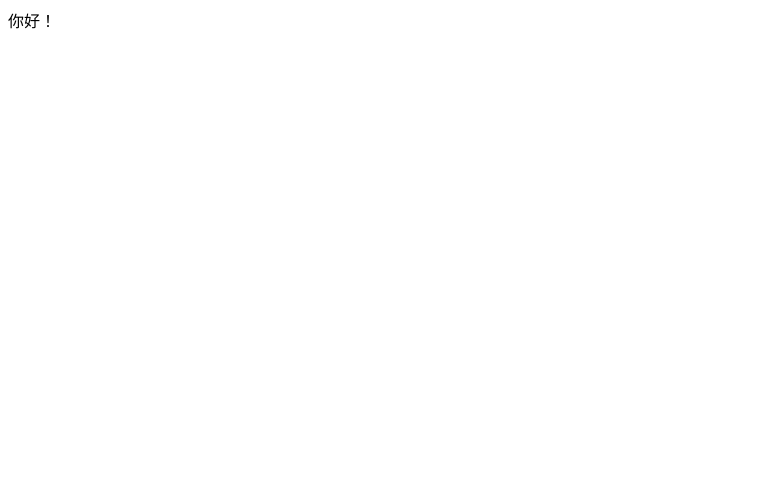
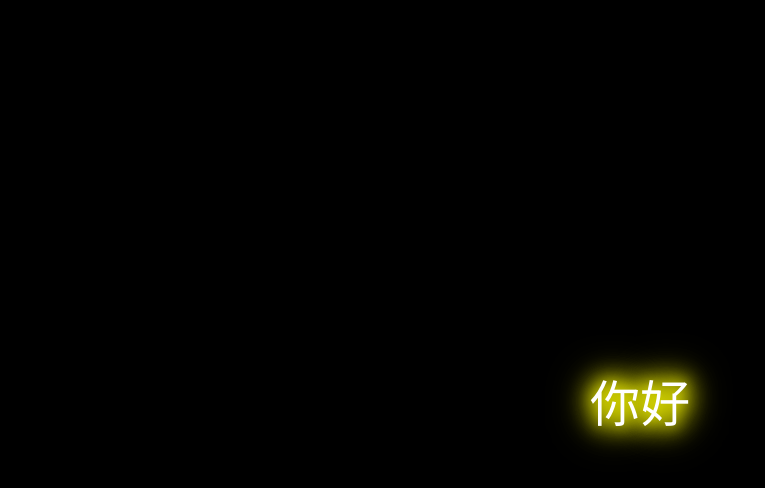
Before and after one commit to SundayThree/SundayThree.github.io, a plain HTML site: page index.html in a window 1280 px wide. Shown: the whole page, without its empty margins (0-765 px from the left). Drawn offline with Linux system fonts and the light colour scheme.

Commit message:
Update index.html

```diff
--- a/index.html
+++ b/index.html
@@ -1 +1,36 @@
-你好！
+<!DOCTYPE html>
+<html>
+<head>
+    <style>
+        body {
+            display: flex;
+            justify-content: center;
+            align-items: center;
+            height: 100vh;
+            margin: 0;
+            background-color: #000;
+            overflow: hidden;
+            font-family: 'Arial', sans-serif;
+        }
+
+        .hello {
+            font-size: 50px;
+            color: #fff;
+            text-align: center;
+            animation: glow 2s ease-in-out infinite alternate;
+        }
+
+        @keyframes glow {
+            from {
+                text-shadow: 0 0 10px #ff0, 0 0 20px #ff0, 0 0 30px #ff0, 0 0 40px #ff0;
+            }
+            to {
+                text-shadow: 0 0 20px #ff0, 0 0 30px #ff0, 0 0 40px #ff0, 0 0 50px #ff0, 0 0 60px #ff0;
+            }
+        }
+    </style>
+</head>
+<body>
+    <div class="hello">你好</div>
+</body>
+</html>
```
